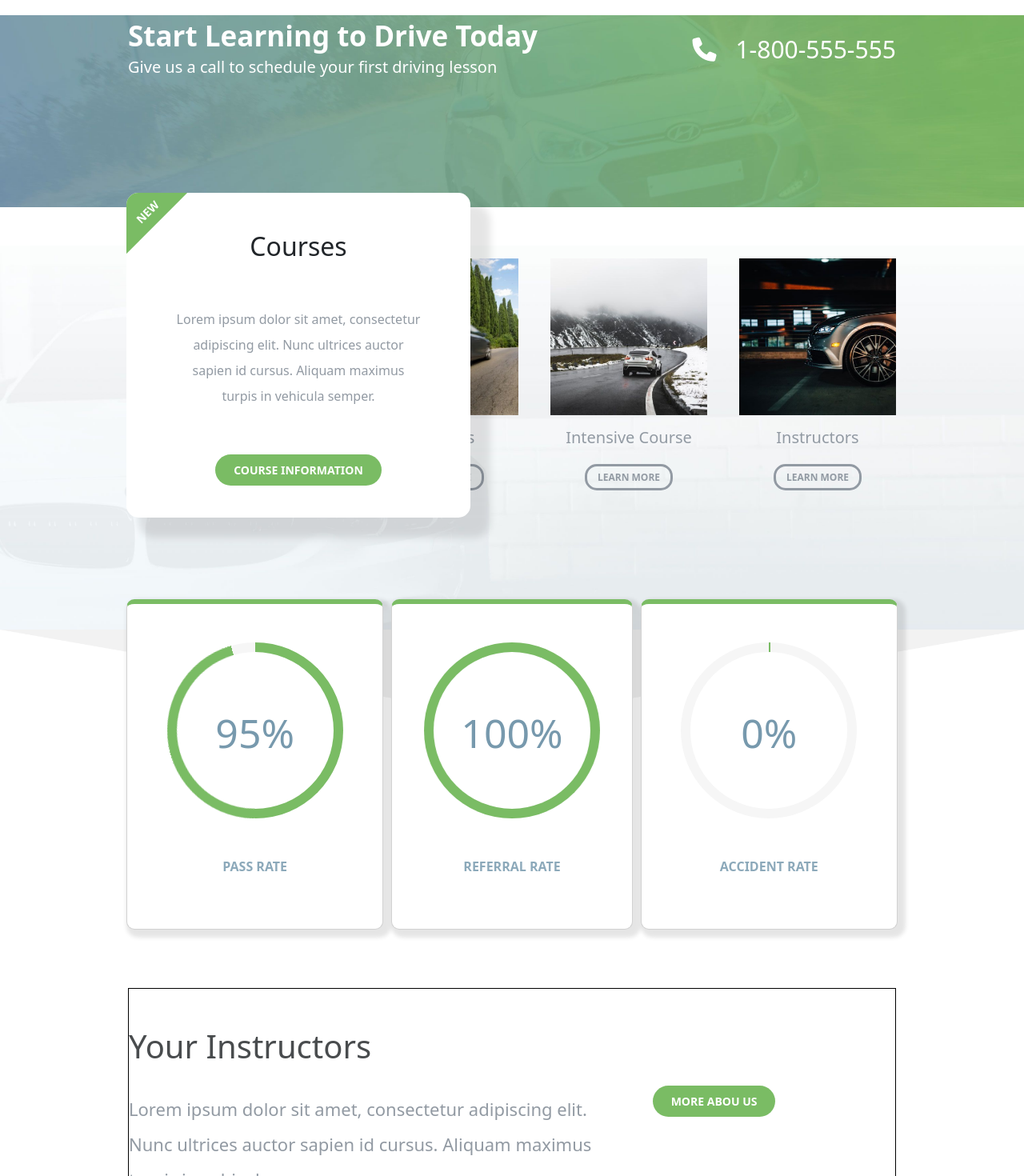
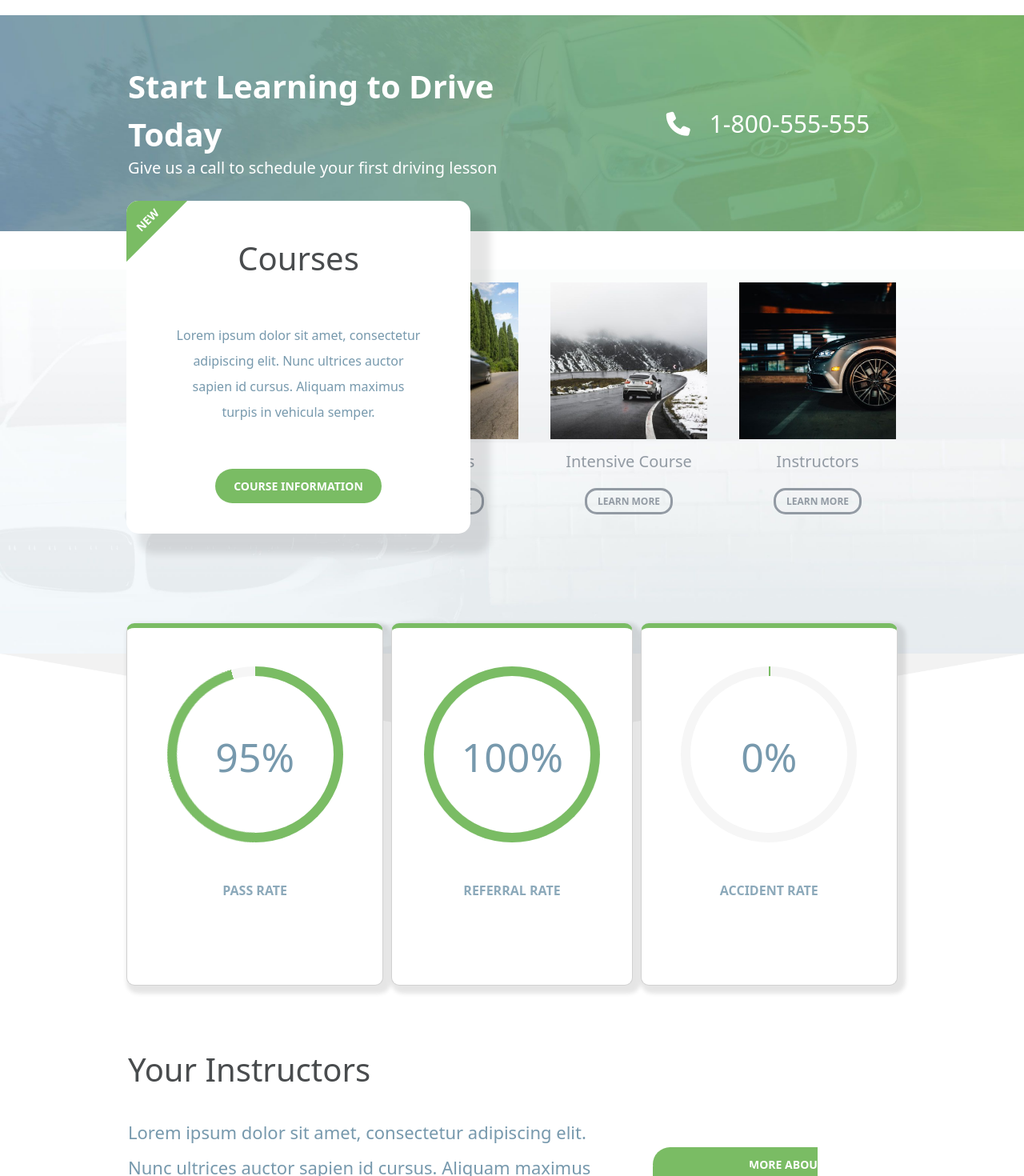
Before and after one commit to nvaccina/proj-html-vuejs, a Vue app: page / in a window 1280 px wide. Shown: the part 1320-2790 px from the top of the page at 80% size. Built offline with nearby package versions, Linux system fonts and the light colour scheme; a small style sheet from the web is missing.

Commit message:
Update layout section course, instructor, news

```diff
--- a/src/components/Section_course.vue
+++ b/src/components/Section_course.vue
@@ -11,22 +11,20 @@ export default {
 
 <template>
   <!--Call to action telefonica-->
-  <section class="cta_call">
+  <section class="cta_call d-flex align-items-center">
     <div class="nv_container h-100 d-flex align-items-center justify-content-between">
-      <div>
-        <span class="fs-35 fw-600">Start Learning to Drive Today</span>
+      <div class="col-6">
+        <span class="fs-40 fw-600">Start Learning to Drive Today</span>
         <h5>Give us a call to schedule your first driving lesson</h5>
       </div>
-      <div>
+      <div class="col-4 d-flex align-items-center justify-content-around">
           <span class="fs-30"><i class="fa-solid fa-phone pe-4"></i>1-800-555-555</span>
       </div>
     </div>
   </section>
 
-  <!--Sction courses-->
+  <!--Section courses-->
   <section class="courses">
-
-
       <div class="nv_container special_margin">
         <div class="row mt-5">
 
@@ -35,8 +33,8 @@ export default {
               <div class="triangle">New</div>
             </div>
 
-            <h2 class="pt-5">Courses</h2>
-            <p class="px-5 py-5 ln_heigth-200 font_section_c">
+            <h2 class="pt-5 fs-40 quater_c">Courses</h2>
+            <p class="px-5 py-5 ln_heigth-200 fc_light_blu">
               Lorem ipsum dolor sit amet, consectetur adipiscing elit. Nunc ultrices auctor sapien id cursus. Aliquam maximus turpis in vehicula semper.
             </p>
             <div class="pb-5">
@@ -104,11 +102,10 @@ export default {
 <style lang="scss" scoped>
 @use '../scss/general/variables' as *;
 @import '../scss/general/general';
-
 .cta_call{
   background-image: url(/img/horizontal-cta-background.jpg);
   background-size: cover;
-  min-height: 240px;
+  min-height: 270px;
   color: $secondary-color;
   h5{
     color: $secondary-color;
@@ -134,7 +131,7 @@ export default {
   .main_card_courses{
     position: absolute;
     left: 10px;
-    bottom: -40px;
+    bottom: -30px;
     width: 430px;
 
     border-radius: 15px;
--- a/src/components/Section_cta.vue
+++ b/src/components/Section_cta.vue
@@ -45,7 +45,7 @@ section{
     margin: 0 auto;
   }
   .nv_button{
-    padding: 10px 270px;
+    padding: 12px 270px;
   }
 }
 
--- a/src/components/Section_istructors.vue
+++ b/src/components/Section_istructors.vue
@@ -19,16 +19,16 @@ export default {
 <template>
   <section>
     <div class="nv_container pt-5 position position-relative">
-        <h1 class="fs-40 pb-4">Your Instructors</h1>
+        <h1 class="fs-40 pb-4 quater_c">Your Instructors</h1>
 
         <div class="row mb-5">
           <div class="col-8">
-            <p class="ln_heigth-200 fs-22 pe-4">
+            <p class="ln_heigth-200 fs-22 pe-4 fc_light_blu">
               Lorem ipsum dolor sit amet, consectetur adipiscing elit. Nunc ultrices auctor sapien id cursus. Aliquam maximus turpis in vehicula semper.
             </p>
           </div>
-          <div class="col-4">
-            <div>
+          <div class="col-4 d-flex align-items-center">
+            <div class="w-100">
               <a class="nv_button" href="#">More abou us</a>
             </div>
           </div>
@@ -55,14 +55,9 @@ export default {
 <style lang="scss" scoped>
 @use '../scss/general/variables' as *;
 .nv_container{
-  border: 1px solid black;
   min-height: 650px;
-
-  h1{
-    color: $quaternary-color;
-  }
-  p{
-    color: $font-section;
+  .col-4 .nv_button{
+    padding: 12px 120px;
   }
   .card_container{
     position: absolute;
--- a/src/components/Section_news.vue
+++ b/src/components/Section_news.vue
@@ -8,10 +8,13 @@ export default {
 <template>
   <section class="news">
 
-    <div class="nv_container text-center p-5 bg_second_col">
-      <h1 class="pb-5">Latest News</h1>
+    <div class="nv_container position-relative">
+      <div class="news_container text-center nv_border_top">
 
-      <div class="row pb-5">
+        <div class="news_top bg_second_col pb-5">
+          <h1 class="pb-5 quater_c">Latest News</h1>
+
+          <div class="row mb-50">
             <div class="col">
               <div class="car_image">
                 <img src="/img/blog-choosecar-320x202.jpg" alt="Audi Red">
@@ -20,7 +23,7 @@ export default {
                 <a href="#">
                   <h4 class="primary_c pt-3">What Car to Start With?</h4>
                 </a>
-            <p class="fc_light_blu fs-13 pb-1">February 7th, 2019|<span class="primary_c"> 0 Comments</span></p>
+                <p class="fc_light_blu fs-13 pb-1">February 7th, 2019 |<span class="primary_c"> 0 Comments</span></p>
                 <p class="fc_light_blu">Lorem ipsum dolor sit amet, consectetur adipiscing</p>
               </div>
             </div>
@@ -33,20 +36,20 @@ export default {
                 <a href="#">
                   <h4 class="primary_c pt-3">Avada Driving School Expanding</h4>
                 </a>
-            <p class="fc_light_blu fs-13 pb-1">February 7th, 2019|<span class="primary_c"> 0 Comments</span></p>
+                <p class="fc_light_blu fs-13 pb-1">February 7th, 2019 |<span class="primary_c"> 0 Comments</span></p>
                 <p class="fc_light_blu">Lorem ipsum dolor sit amet, consectetur adipiscing</p>
               </div>
             </div>
+
           </div>
-
           <div>
             <a class="nv_button" href="#">More from the blog</a>
           </div>
-
         </div>
-
-    <div class="nv_container pb-80">
+        <div class="news_bottom">
           <img src="../../public/img/latestnews-bottom.png" alt="">
+        </div>
+      </div>
     </div>
 
   </section>
@@ -60,13 +63,15 @@ export default {
 @import '../scss/general/utils';
 
 .news{
+  min-height: 850px;
   background-image: url(/img/latestnews-background.jpg);
   background-size: cover;
-  h1{
-    color:$quaternary-color;
-  }
+  .news_container{
+    position: absolute;
+    top: -40px;
+    width: 100%;
+    padding: 60px;
     .col{
-    //debugg
       padding: 0;
       min-height: 300px;
       margin: 0 20px;
@@ -87,4 +92,7 @@ export default {
   }
 
 
+}
+
+
 </style>
--- a/src/components/partials/Card_instructors.vue
+++ b/src/components/partials/Card_instructors.vue
@@ -21,7 +21,7 @@ export default {
 
 <template>
 
-  <div class="card p-5 text-center">
+  <div class="card text-center">
     <div class="image">
       <img :src="instructor_image" :alt="name">
     </div>
@@ -33,13 +33,13 @@ export default {
           :key="index"
           class="mx-3"
         >
-          <a :href="href">
+          <a :href="href" class="fc_light_blu">
             <i :class="icon"></i>
           </a>
         </li>
       </ul>
     </div>
-    <p class="ln_heigth-200">{{ text }}</p>
+    <p class="ln_heigth-200 fc_light_blu">{{ text }}</p>
   </div>
 
 </template>
@@ -50,6 +50,7 @@ export default {
 .card:nth-child(2){
   margin: 0 10px;
 }
+
 .image{
   transition: all 0.4s;
   &:hover{
@@ -57,10 +58,4 @@ export default {
     box-shadow:  5px 5px 5px 5px rgba(0, 0, 0, 0.1);
   }
 }
-
-p, a{
-  color: $font-section;
-}
-
-
 </style>
--- a/src/components/partials/Testimonial_card.vue
+++ b/src/components/partials/Testimonial_card.vue
@@ -20,13 +20,13 @@ export default {
 <template>
 
   <div class="nv_small_container fc_light_blu fs-18">
-    <div class="testimoniale_image w-100 d-flex justify-content-center my-5">
+    <div class="testimonial_image w-100 d-flex justify-content-center my-5">
       <img :src="urlImage" :alt="name">
     </div>
-    <div class="testimoniale_text">
+    <div class="testimonial_text">
       <p>{{ text }}</p>
     </div>
-    <div class="testimoniale_name my-4">
+    <div class="testimonial_name">
       <span class="fw-600">{{ name }}</span>
     </div>
 
@@ -42,11 +42,12 @@ export default {
 
 .nv_small_container{
   min-height: 300px;
-  .testimoniale_image{
+  .testimonial_image{
     img{
       width: 150px;
     }
-
+  }.testimonial_name{
+    margin: 30px 0;
   }
 }
 
--- a/src/scss/general/_general.scss
+++ b/src/scss/general/_general.scss
@@ -40,7 +40,7 @@ img{
 //elementi
 .nv_button{
   text-transform: uppercase;
-  padding: 10px 23px;
+  padding: 12px 23px;
   background-color: $primary-color;
   border-radius: 25px;
   color: $secondary-color;
@@ -74,6 +74,12 @@ img{
 .card{
   border-top: 6px solid $primary-color;
   border-radius: 10px;
-  //margin: 0 5px;
+  padding: 40px;
   box-shadow:  5px 5px 5px 5px rgba(0, 0, 0, 0.1);
 }
+
+.nv_border_top{
+  border-top: 6px solid $font-section;
+  border-top-left-radius: 10px;
+  border-top-right-radius: 15px;
+}
--- a/src/scss/general/_utils.scss
+++ b/src/scss/general/_utils.scss
@@ -41,13 +41,15 @@
   &-23{
     font-size: 23px;
   }
+  &-25{
+    font-size: 25px;
+  }
   &-30{
     font-size: 30px;
   }
   &-35{
     font-size: 35px;
   }
-
   &-40{
     font-size: 40px;
   }
@@ -76,3 +78,9 @@
     padding-bottom: 80px;
   }
 }
+//MARGIN
+.mb{
+  &-50{
+    padding-bottom: 50px;
+  }
+}
```
Also changed, not shown: src/components/Section_testimonials.vue (+0 -8 lines). Lines whose indentation alone changed are shown as unchanged.
